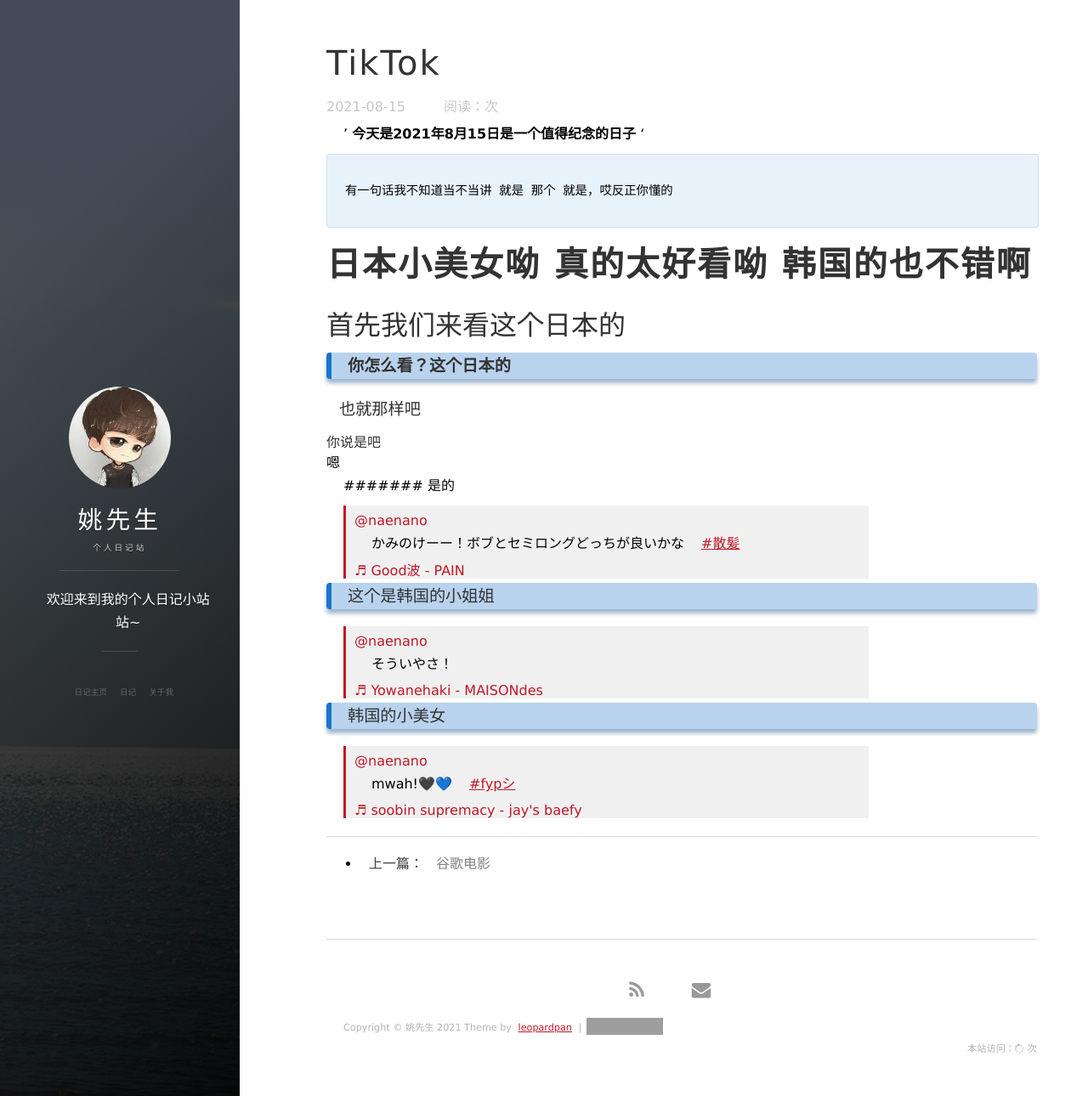
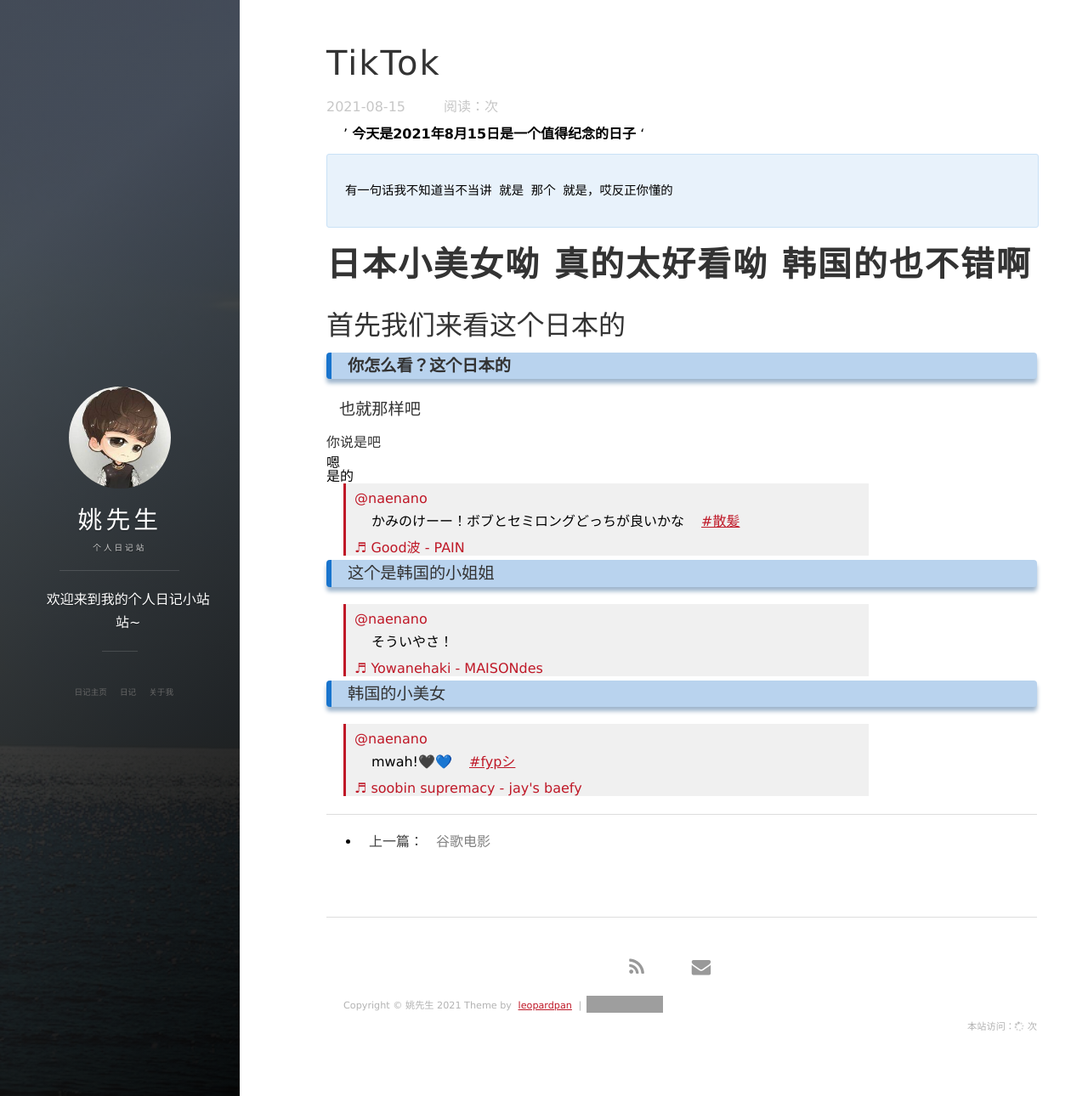
Before and after one commit to Killer-Yao/blog.github.io, a Jekyll site: the page built from _posts/2021-08-15-TikTok.md, in a window 1280 px wide and 1290 px high. Shown: the whole window at 85% size. Built offline with Jekyll 4.4.1, drawn with Linux system fonts in a browser that asks for light colours; nearby versions of some CDN libraries; a script that is not in the unit is left out; comment, search, counter and statistics services are not loaded; grey boxes are pictures that could not be loaded.

Commit message:
Update 2021-08-15-TikTok.md

```diff
--- a/_posts/2021-08-15-TikTok.md
+++ b/_posts/2021-08-15-TikTok.md
@@ -25,7 +25,8 @@ tags:  Jpan美女
 
 ######  嗯
 
-####### 是的
+###### 是的
+
  <blockquote class="tiktok-embed" cite="https://www.tiktok.com/@naenano/video/6994373265552657665" data-video-id="6994373265552657665" style="max-width: 605px;min-width: 325px;" > <section> <a target="_blank" title="@naenano" href="https://www.tiktok.com/@naenano">@naenano</a> <p>かみのけーー！ボブとセミロングどっちが良いかな　<a title="散髪" target="_blank" href="https://www.tiktok.com/tag/%E6%95%A3%E9%AB%AA">#散髪</a></p> <a target="_blank" title="♬ Good波 - PAIN" href="https://www.tiktok.com/music/Good波-6988810468240542465">♬ Good波 - PAIN</a> </section> </blockquote> <script async src="https://www.tiktok.com/embed.js"></script>
 
 ### 这个是韩国的小姐姐
```
